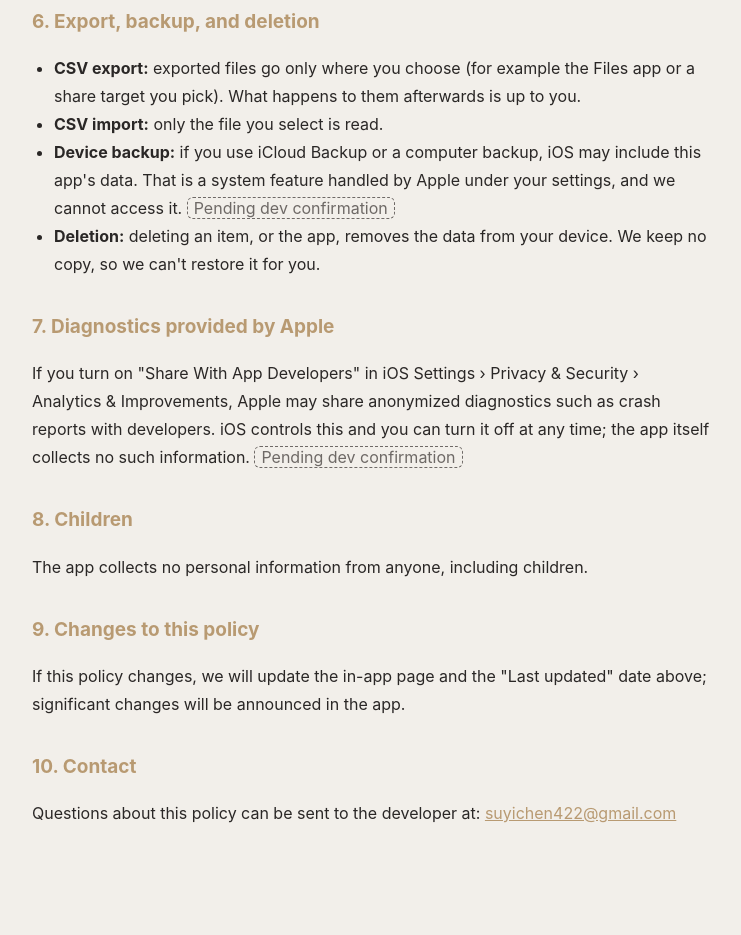
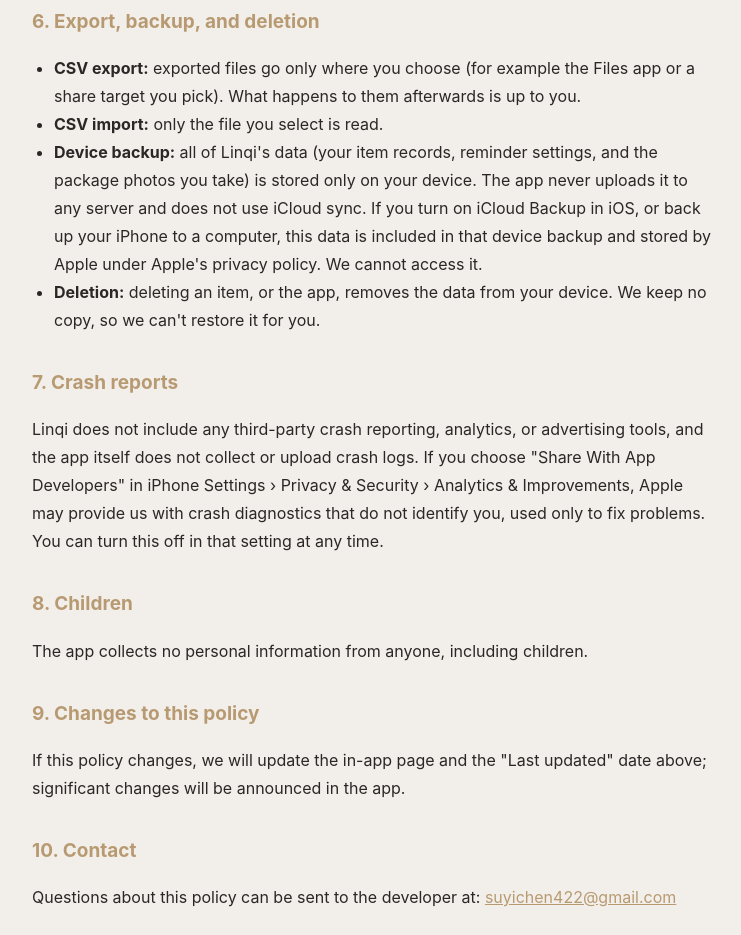
Before and after one commit to suyichen422-bot/linqi-privacy, a plain HTML site: page en/index.html in a window 1280 px wide. Shown: the part 1460-2395 px from the top of the page, without its empty margins (268-1009 px from the left). Before the commit the page ends 2367 px from the top, so only its background shows below. Drawn offline with Linux system fonts and the light colour scheme.

Commit message:
Finalize backup and crash report sections per code review

```diff
--- a/en/index.html
+++ b/en/index.html
@@ -25,9 +25,9 @@
 <h2>6. Export, backup, and deletion</h2><ul>
 <li><b>CSV export:</b> exported files go only where you choose (for example the Files app or a share target you pick). What happens to them afterwards is up to you.</li>
 <li><b>CSV import:</b> only the file you select is read.</li>
-<li><b>Device backup:</b> if you use iCloud Backup or a computer backup, iOS may include this app's data. That is a system feature handled by Apple under your settings, and we cannot access it. <span class="ph">Pending dev confirmation</span></li>
+<li><b>Device backup:</b> all of Linqi's data (your item records, reminder settings, and the package photos you take) is stored only on your device. The app never uploads it to any server and does not use iCloud sync. If you turn on iCloud Backup in iOS, or back up your iPhone to a computer, this data is included in that device backup and stored by Apple under Apple's privacy policy. We cannot access it.</li>
 <li><b>Deletion:</b> deleting an item, or the app, removes the data from your device. We keep no copy, so we can't restore it for you.</li></ul>
-<h2>7. Diagnostics provided by Apple</h2><p>If you turn on "Share With App Developers" in iOS Settings › Privacy &amp; Security › Analytics &amp; Improvements, Apple may share anonymized diagnostics such as crash reports with developers. iOS controls this and you can turn it off at any time; the app itself collects no such information. <span class="ph">Pending dev confirmation</span></p>
+<h2>7. Crash reports</h2><p>Linqi does not include any third-party crash reporting, analytics, or advertising tools, and the app itself does not collect or upload crash logs. If you choose "Share With App Developers" in iPhone Settings › Privacy &amp; Security › Analytics &amp; Improvements, Apple may provide us with crash diagnostics that do not identify you, used only to fix problems. You can turn this off in that setting at any time.</p>
 <h2>8. Children</h2><p>The app collects no personal information from anyone, including children.</p>
 <h2>9. Changes to this policy</h2><p>If this policy changes, we will update the in-app page and the "Last updated" date above; significant changes will be announced in the app.</p>
 <h2>10. Contact</h2><p>Questions about this policy can be sent to the developer at: <a href="mailto:suyichen422@gmail.com">suyichen422@gmail.com</a></p>
```
Also changed, not shown: index.html (+2 -2 lines).
